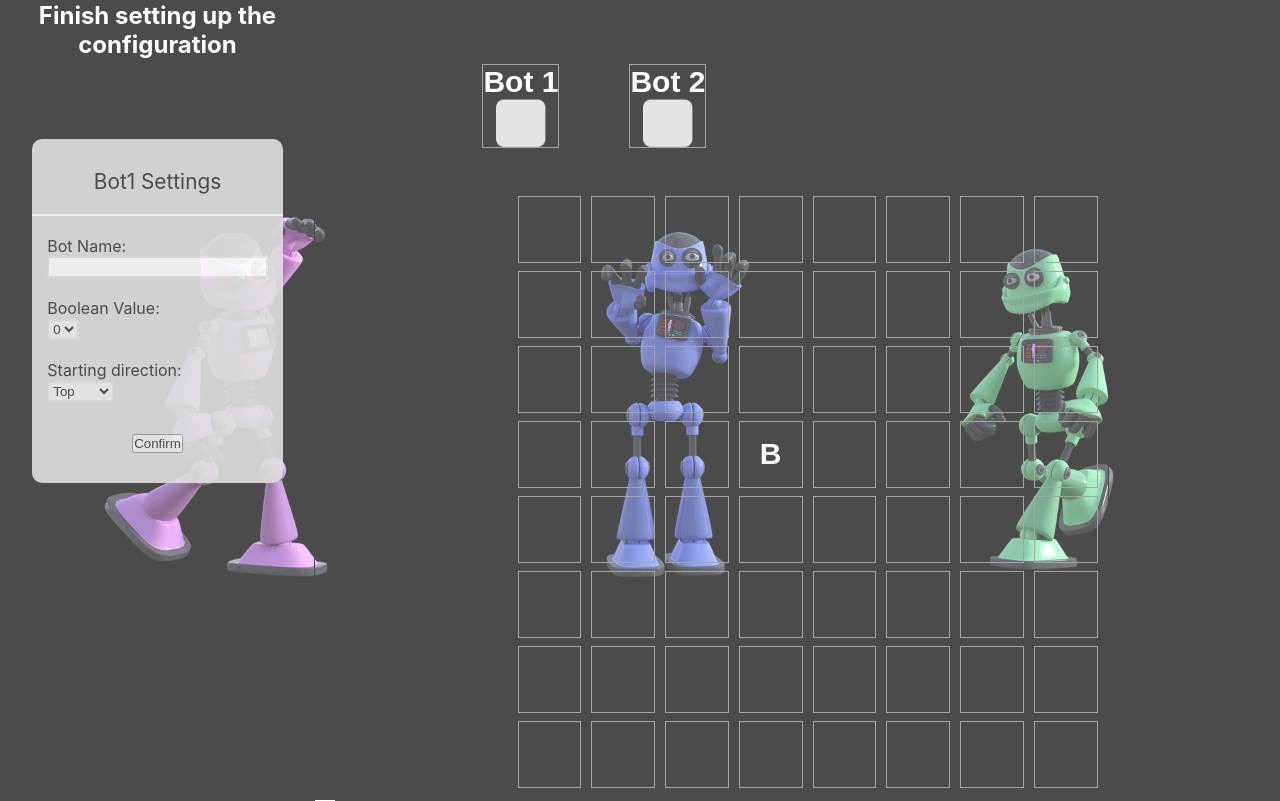
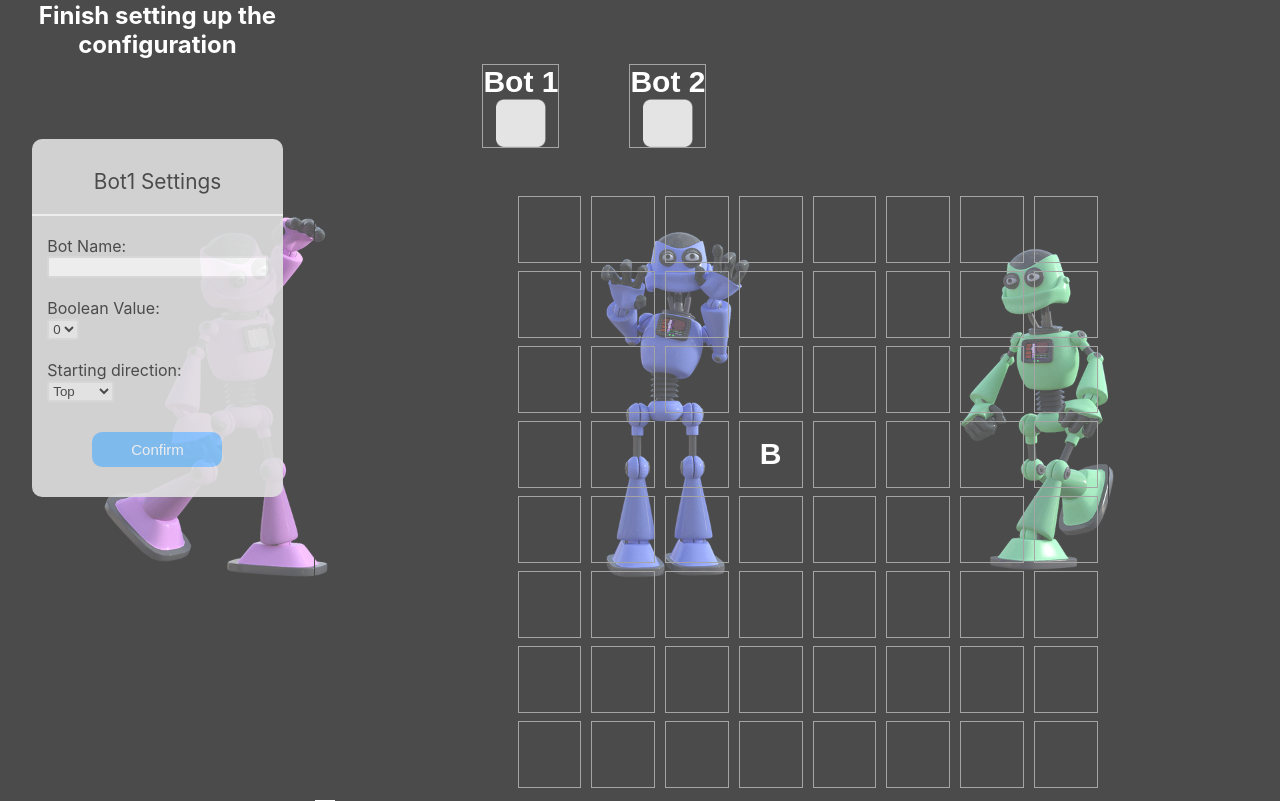
Before and after one commit to chingu-voyages/v44-tier2-team-18, a React (Create React App) app: page /gamepage in a window 1280 px wide. Both pictures are taken after a click on the button "Bot1 Setting". Built offline with nearby package versions, Linux system fonts and the light colour scheme; a web font is replaced by a local one.

Commit message:
modiifed button style

```diff
--- a/src/components/GamePage/Configuration/SetupBotConfig.scss
+++ b/src/components/GamePage/Configuration/SetupBotConfig.scss
@@ -45,6 +45,20 @@
     .submit {
       text-align: center;
       padding-top: 10px;
+      .confirm-bot-setting {
+        background-color: #53aeff;
+        color: white;
+        border: none;
+        outline: none;
+        border-radius: 10px;
+        width: 130px;
+        height: 35px;
+        font-size: 15px;
+        z-index: 1;
+        &:hover {
+          cursor: pointer;
+        }
+      }
     }
   }
 }
--- a/src/components/GamePage/Configuration/SetupBotConfig.tsx
+++ b/src/components/GamePage/Configuration/SetupBotConfig.tsx
@@ -76,7 +76,9 @@ export const SetupBotConfig = (props: Props) => {
             </label>
           </div>
           <div className="submit">
-            <button type="submit">Confirm</button>
+            <button type="submit" className="confirm-bot-setting">
+              Confirm
+            </button>
           </div>
         </form>
       </div>
```
